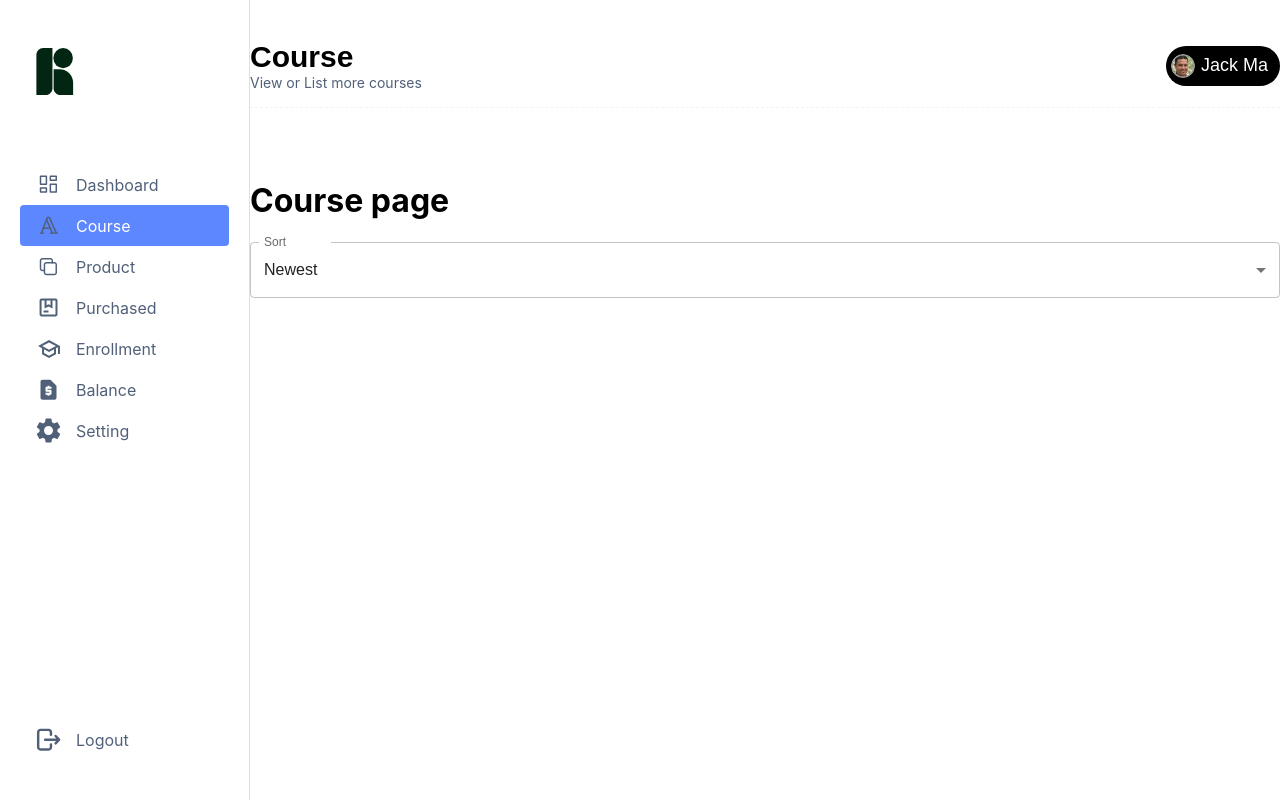
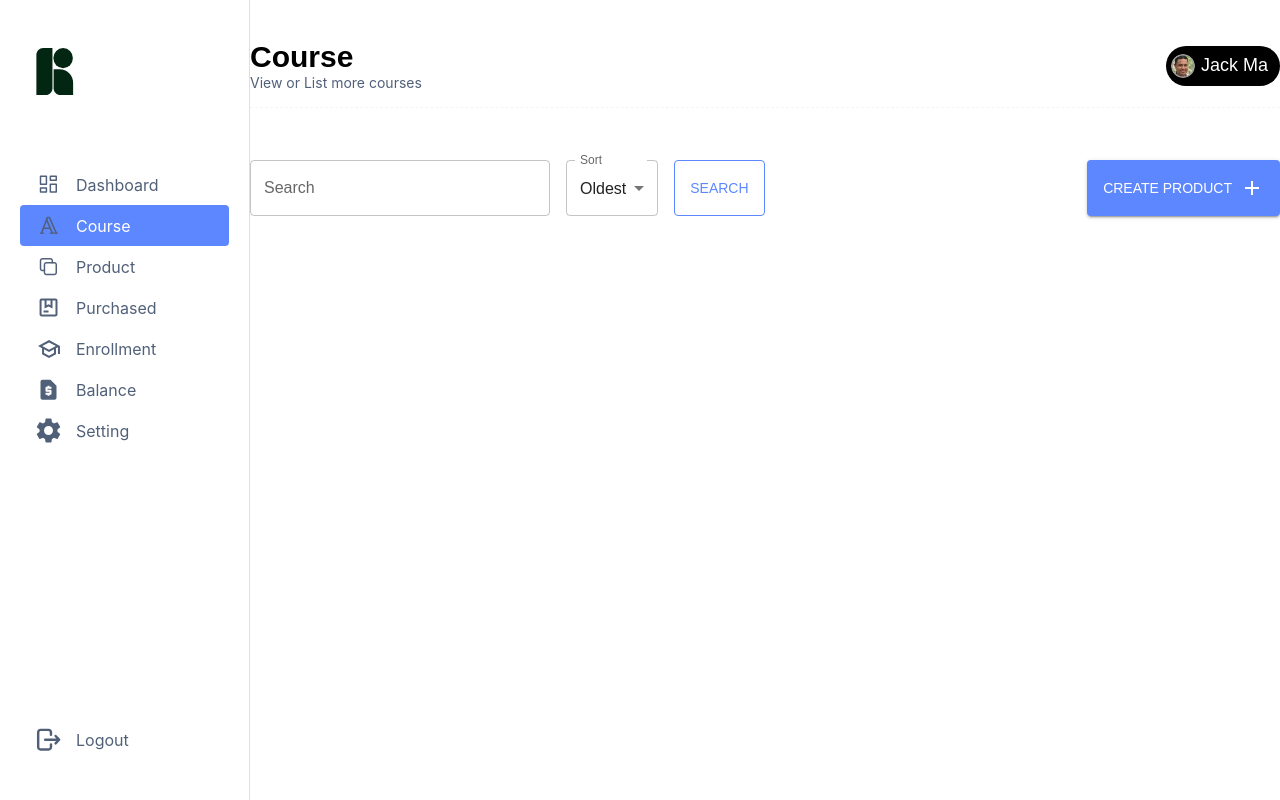
Before and after one commit to Kh1T/agteach-instructor, a React (Create React App) app: page /course in a window 1280 px wide. Built offline with nearby package versions, Linux system fonts and the light colour scheme.

Commit message:
feat: create CustomSelect and Query header for product and course dashboard

```diff
--- a/src/components/CustomSelect.jsx
+++ b/src/components/CustomSelect.jsx
@@ -12,7 +12,7 @@ export default function CustomSelect({ label, useSelectState, selectData }) {
   const [selectState, setSelectState] = useSelectState;
 
   return (
-    <FormControl fullWidth>
+    <FormControl >
       <InputLabel id="demo-simple-select">{label}</InputLabel>
       <Select
         id="demo-simple-select"
--- a/src/components/QueryHeader.jsx
+++ b/src/components/QueryHeader.jsx
@@ -1,21 +1,52 @@
-import { FormControl, InputLabel, MenuItem, Select } from "@mui/material";
+import { Button, Stack, TextField } from "@mui/material";
+import AddIcon from "@mui/icons-material/Add";
 
-export default function QueryHeader({useSelectState, selectData}){
-    const [selectState, setSelectState] = useSelectState
-    const selectComponent = (
-        <FormControl     fullWidth>
-              <InputLabel    id="demo-simple-select">Sort</InputLabel>
-              <Select
-                id="demo-simple-select"
-                value={selectState}
-                onChange={(e) => setSelectState(e.target.value)}
-                label="Transaction"
-                defaultValue="10"
-              >
+import CustomSelect from "./CustomSelect";
 
-                <MenuItem value={10}>Newest</MenuItem>
-                <MenuItem value={20}>Oldest</MenuItem>
-              </Select>
-            </FormControl>
-    )
+export default function QueryHeader({
+  useSelectState,
+  selectData,
+  handleCreateNew,
+  handleSearch,
+  placeholder = "Search",
+}) {
+  // const selectComponent =
+  const content = (
+    <Stack direction="row" sx={{ justifyContent: "space-between", mb: 2 }}>
+      <Stack direction="row" spacing={2}>
+        <TextField
+          id="search"
+          label="Search"
+          variant="outlined"
+          placeholder={placeholder}
+          sx={{ width: 300 }}
+        />
+        <CustomSelect
+          label="Sort"
+          useSelectState={useSelectState}
+          selectData={selectData}
+        />
+        <Button
+          variant="outlined"
+          sx={{
+            textTransform: "uppercase",
+            color: "purple.main",
+            borderColor: "purple.main",
+          }}
+          onClick={handleSearch}
+        >
+          Search
+        </Button>
+      </Stack>
+      <Button
+        variant="contained"
+        sx={{ backgroundColor: "purple.main", textTransform: "uppercase" }}
+        handleCreateNew={handleCreateNew}
+      >
+        Create Product
+        <AddIcon sx={{ ml: 1 }} />
+      </Button>
+    </Stack>
+  );
+  return content;
 }
--- a/src/pages/Course.jsx
+++ b/src/pages/Course.jsx
@@ -1,17 +1,20 @@
 import { useState } from "react";
 import CustomSelect from "../components/CustomSelect";
+import QueryHeader from "../components/QueryHeader";
 
 function CoursePage() {
-  const [test, setTest] = useState(0);
+  const [selectState, setSelectState] = useState();
   const label = "Sort";
-  console.log(test);
+  function handleCreateNew() {}
+  function handleSearch() {}
   return (
     <>
-      <h1>Course page</h1>
-      <CustomSelect
-        label = {label}
-        useSelectState={[test, setTest]}
+      <QueryHeader
+        label={label}
+        useSelectState={[selectState, setSelectState]}
         selectData={["Newest", "Oldest", "World"]}
+        handleCreateNew={handleCreateNew}
+        handleSearch={handleSearch}
       />
     </>
   );
```
